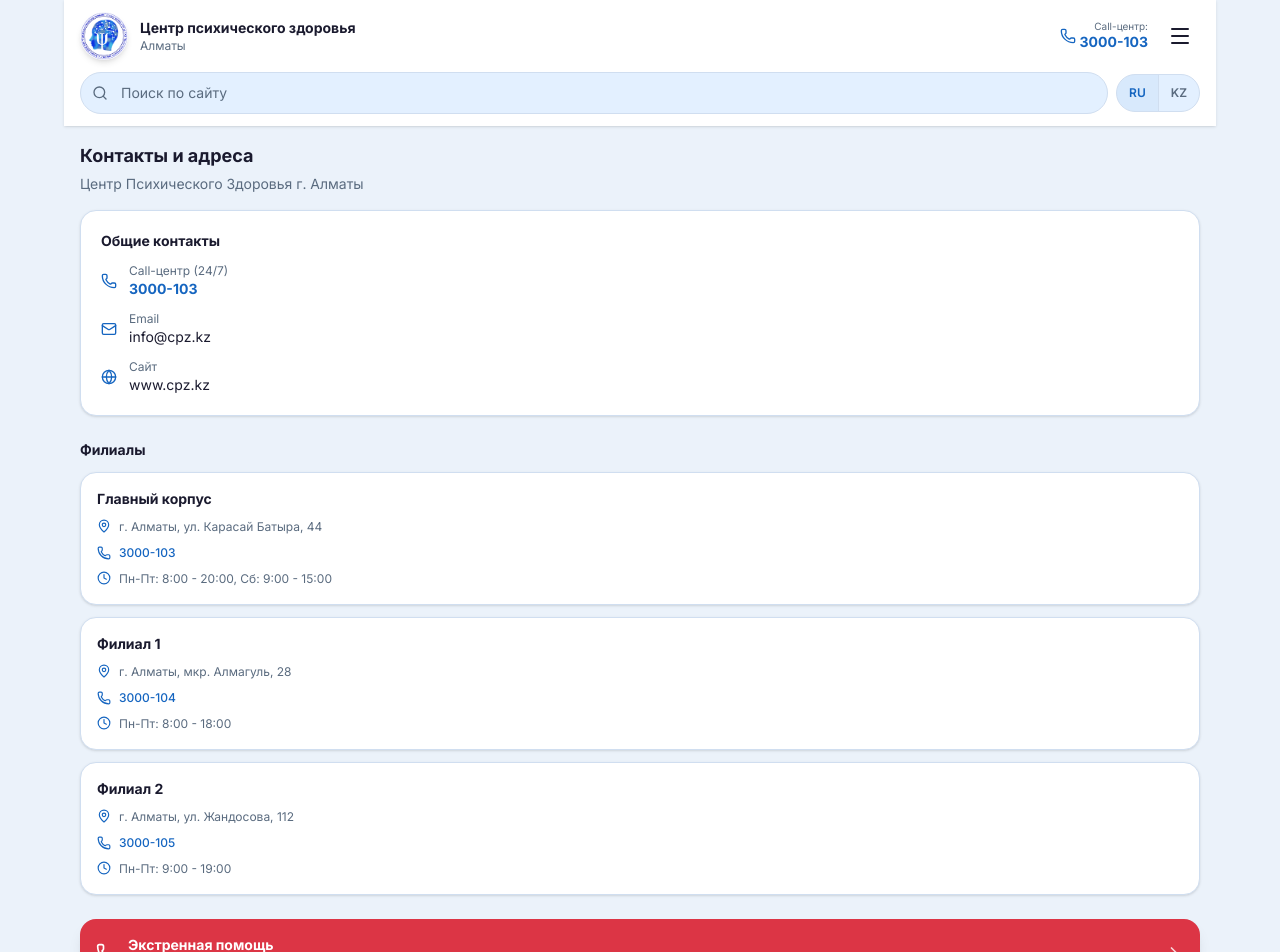
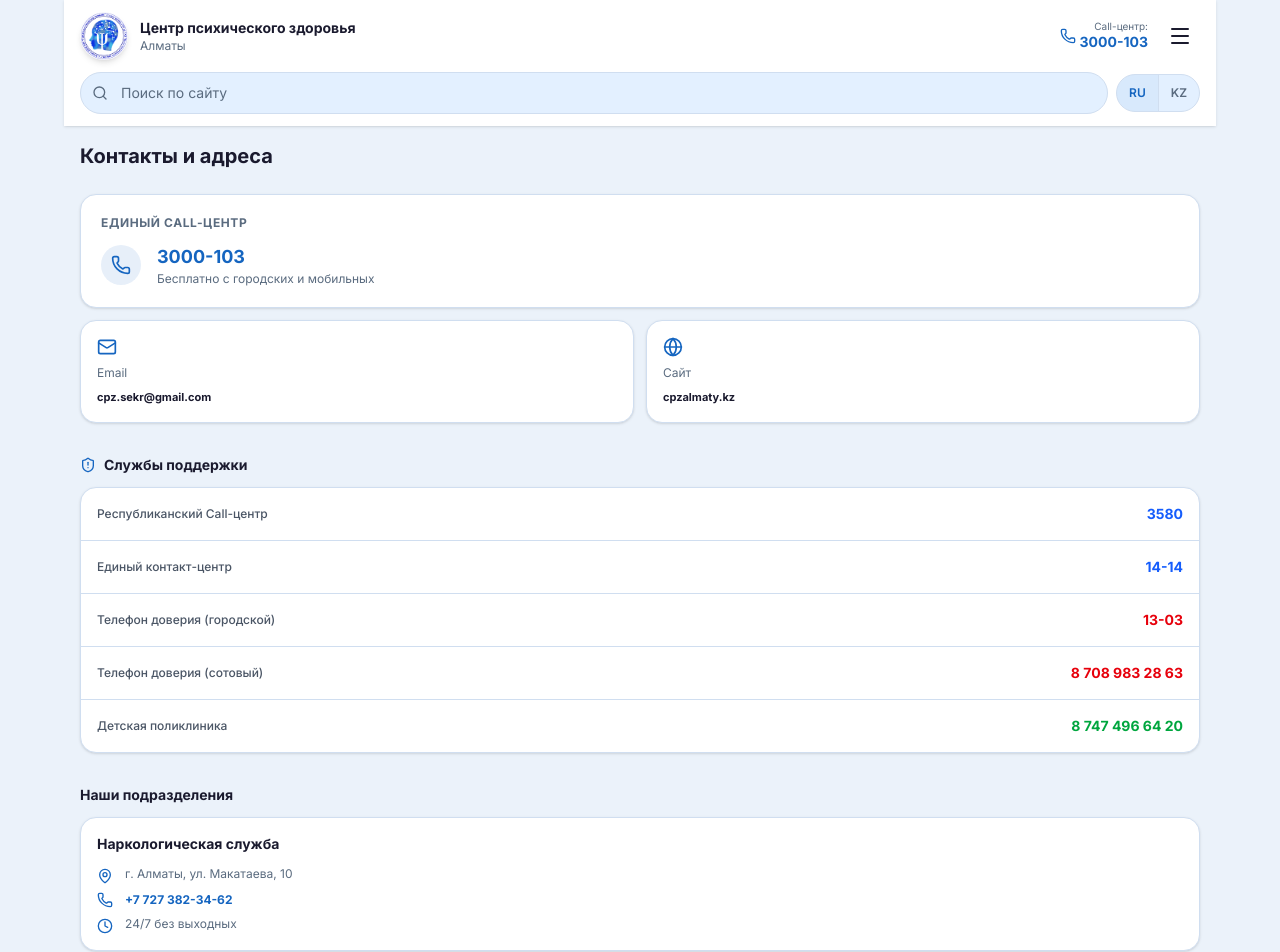
Before and after one commit to Dencheez/-, a Next.js app: page /contacts in a window 1280 px wide. Shown: the top 952 px of the page. Built offline with nearby package versions, Linux system fonts and the light colour scheme.

Commit message:
тест контактов

```diff
--- a/app/contacts/page.tsx
+++ b/app/contacts/page.tsx
@@ -1,107 +1,102 @@
 import { AppShell } from "@/components/app-shell"
-import { MapPin, Phone, Clock, Mail, Globe, ChevronRight } from "lucide-react"
+import { MapPin, Phone, Clock, Mail, Globe, ChevronRight, ShieldAlert } from "lucide-react"
 
 const branches = [
   {
-    name: "Главный корпус",
-    address: "г. Алматы, ул. Карасай Батыра, 44",
-    phone: "3000-103",
-    hours: "Пн-Пт: 8:00 - 20:00, Сб: 9:00 - 15:00",
+    name: "Наркологическая служба",
+    address: "г. Алматы, ул. Макатаева, 10", // Уточненный адрес по скрину
+    phone: "+7 727 382-34-62",
+    hours: "24/7 без выходных",
   },
   {
-    name: "Филиал 1",
-    address: "г. Алматы, мкр. Алмагуль, 28",
-    phone: "3000-104",
-    hours: "Пн-Пт: 8:00 - 18:00",
+    name: "Психиатрическая служба",
+    address: "г. Алматы, ул. Макатаева, 10",
+    phone: "8 727 376-56-60",
+    hours: "24/7 без выходных",
   },
-  {
-    name: "Филиал 2",
-    address: "г. Алматы, ул. Жандосова, 112",
-    phone: "3000-105",
-    hours: "Пн-Пт: 9:00 - 19:00",
-  },
+]
+
+// Специализированные линии со старого сайта
+const supportLines = [
+  { label: "Республиканский Call-центр", value: "3580", color: "text-blue-600" },
+  { label: "Единый контакт-центр", value: "14-14", color: "text-blue-600" },
+  { label: "Телефон доверия (городской)", value: "13-03", color: "text-red-600" },
+  { label: "Телефон доверия (сотовый)", value: "8 708 983 28 63", color: "text-red-600" },
+  { label: "Детская поликлиника", value: "8 747 496 64 20", color: "text-green-600" },
 ]
 
 export default function ContactsPage() {
   return (
     <AppShell>
-      <div className="p-4">
-        <h1 className="text-lg font-bold text-foreground">Контакты и адреса</h1>
-        <p className="mt-1 text-sm text-muted-foreground">
-          Центр Психического Здоровья г. Алматы
-        </p>
+      <div className="p-4 pb-20">
+        <h1 className="text-xl font-bold text-foreground">Контакты и адреса</h1>
 
-        {/* General Contacts */}
-        <div className="mt-4 rounded-2xl border border-border bg-card p-5 shadow-sm">
-          <h2 className="text-sm font-bold text-foreground">Общие контакты</h2>
-          <div className="mt-3 flex flex-col gap-3">
-            <a href="tel:3000103" className="flex items-center gap-3">
-              <Phone className="h-4 w-4 text-primary" />
+        {/* Основные контакты */}
+        <div className="mt-6 space-y-3">
+          <div className="rounded-2xl border border-border bg-card p-5 shadow-sm">
+            <h2 className="text-xs font-bold text-muted-foreground uppercase tracking-wider">Единый Call-центр</h2>
+            <a href="tel:3000103" className="mt-3 flex items-center gap-4">
+              <div className="flex h-10 w-10 items-center justify-center rounded-full bg-primary/10 text-primary">
+                <Phone className="h-5 w-5" />
+              </div>
               <div>
-                <p className="text-xs text-muted-foreground">Call-центр (24/7)</p>
-                <p className="text-sm font-bold text-primary">3000-103</p>
+                <p className="text-lg font-bold text-primary">3000-103</p>
+                <p className="text-xs text-muted-foreground">Бесплатно с городских и мобильных</p>
               </div>
             </a>
-            <a href="mailto:info@cpz.kz" className="flex items-center gap-3">
-              <Mail className="h-4 w-4 text-primary" />
-              <div>
-                <p className="text-xs text-muted-foreground">Email</p>
-                <p className="text-sm text-foreground">info@cpz.kz</p>
-              </div>
+          </div>
+
+          <div className="grid grid-cols-2 gap-3">
+            <a href="mailto:cpz.sekr@gmail.com" className="rounded-2xl border border-border bg-card p-4 shadow-sm flex flex-col gap-2">
+              <Mail className="h-5 w-5 text-primary" />
+              <p className="text-xs text-muted-foreground">Email</p>
+              <p className="text-[11px] font-bold truncate">cpz.sekr@gmail.com</p>
             </a>
-            <div className="flex items-center gap-3">
-              <Globe className="h-4 w-4 text-primary" />
-              <div>
-                <p className="text-xs text-muted-foreground">Сайт</p>
-                <p className="text-sm text-foreground">www.cpz.kz</p>
-              </div>
+            <div className="rounded-2xl border border-border bg-card p-4 shadow-sm flex flex-col gap-2">
+              <Globe className="h-5 w-5 text-primary" />
+              <p className="text-xs text-muted-foreground">Сайт</p>
+              <a href="https://cpzalmaty.kz" className="text-[11px] font-bold">cpzalmaty.kz</a>
             </div>
           </div>
         </div>
 
-        {/* Branches */}
-        <h2 className="mt-6 text-sm font-bold text-foreground">Филиалы</h2>
-        <div className="mt-3 flex flex-col gap-3">
+        {/* Специализированные службы */}
+        <h2 className="mt-8 text-sm font-bold text-foreground flex items-center gap-2">
+          <ShieldAlert className="h-4 w-4 text-primary" />
+          Службы поддержки
+        </h2>
+        <div className="mt-3 rounded-2xl border border-border bg-card overflow-hidden divide-y divide-border shadow-sm">
+          {supportLines.map((line) => (
+            <a key={line.value} href={`tel:${line.value.replace(/\s/g, "")}`} className="flex items-center justify-between p-4 active:bg-gray-50 transition-colors">
+              <span className="text-xs font-medium text-gray-600">{line.label}</span>
+              <span className={`text-sm font-bold ${line.color}`}>{line.value}</span>
+            </a>
+          ))}
+        </div>
+
+        {/* Филиалы */}
+        <h2 className="mt-8 text-sm font-bold text-foreground">Наши подразделения</h2>
+        <div className="mt-3 space-y-3">
           {branches.map((branch) => (
-            <div
-              key={branch.name}
-              className="rounded-2xl border border-border bg-card p-4 shadow-sm"
-            >
+            <div key={branch.name} className="rounded-2xl border border-border bg-card p-4 shadow-sm">
               <h3 className="text-sm font-bold text-foreground">{branch.name}</h3>
-              <div className="mt-2 flex flex-col gap-2">
-                <div className="flex items-start gap-2">
-                  <MapPin className="mt-0.5 h-3.5 w-3.5 shrink-0 text-primary" />
-                  <span className="text-xs text-muted-foreground leading-relaxed">{branch.address}</span>
+              <div className="mt-3 space-y-2">
+                <div className="flex items-start gap-3">
+                  <MapPin className="h-4 w-4 shrink-0 text-primary mt-0.5" />
+                  <span className="text-xs text-muted-foreground">{branch.address}</span>
                 </div>
-                <div className="flex items-center gap-2">
-                  <Phone className="h-3.5 w-3.5 text-primary" />
-                  <a href={`tel:${branch.phone.replace(/-/g, "")}`} className="text-xs font-medium text-primary">
-                    {branch.phone}
-                  </a>
+                <div className="flex items-center gap-3">
+                  <Phone className="h-4 w-4 text-primary" />
+                  <a href={`tel:${branch.phone}`} className="text-xs font-bold text-primary">{branch.phone}</a>
                 </div>
-                <div className="flex items-start gap-2">
-                  <Clock className="mt-0.5 h-3.5 w-3.5 shrink-0 text-primary" />
-                  <span className="text-xs text-muted-foreground leading-relaxed">{branch.hours}</span>
+                <div className="flex items-start gap-3">
+                  <Clock className="h-4 w-4 text-primary mt-0.5" />
+                  <span className="text-xs text-muted-foreground">{branch.hours}</span>
                 </div>
               </div>
             </div>
           ))}
         </div>
-
-        {/* Emergency */}
-        <a
-          href="tel:103"
-          className="mt-6 flex items-center justify-between rounded-2xl bg-destructive p-4 text-primary-foreground shadow-lg"
-        >
-          <div className="flex items-center gap-3">
-            <Phone className="h-5 w-5" />
-            <div>
-              <p className="text-sm font-bold">Экстренная помощь</p>
-              <p className="text-xs opacity-90">Звоните 103</p>
-            </div>
-          </div>
-          <ChevronRight className="h-5 w-5 opacity-80" />
-        </a>
       </div>
     </AppShell>
   )
```
